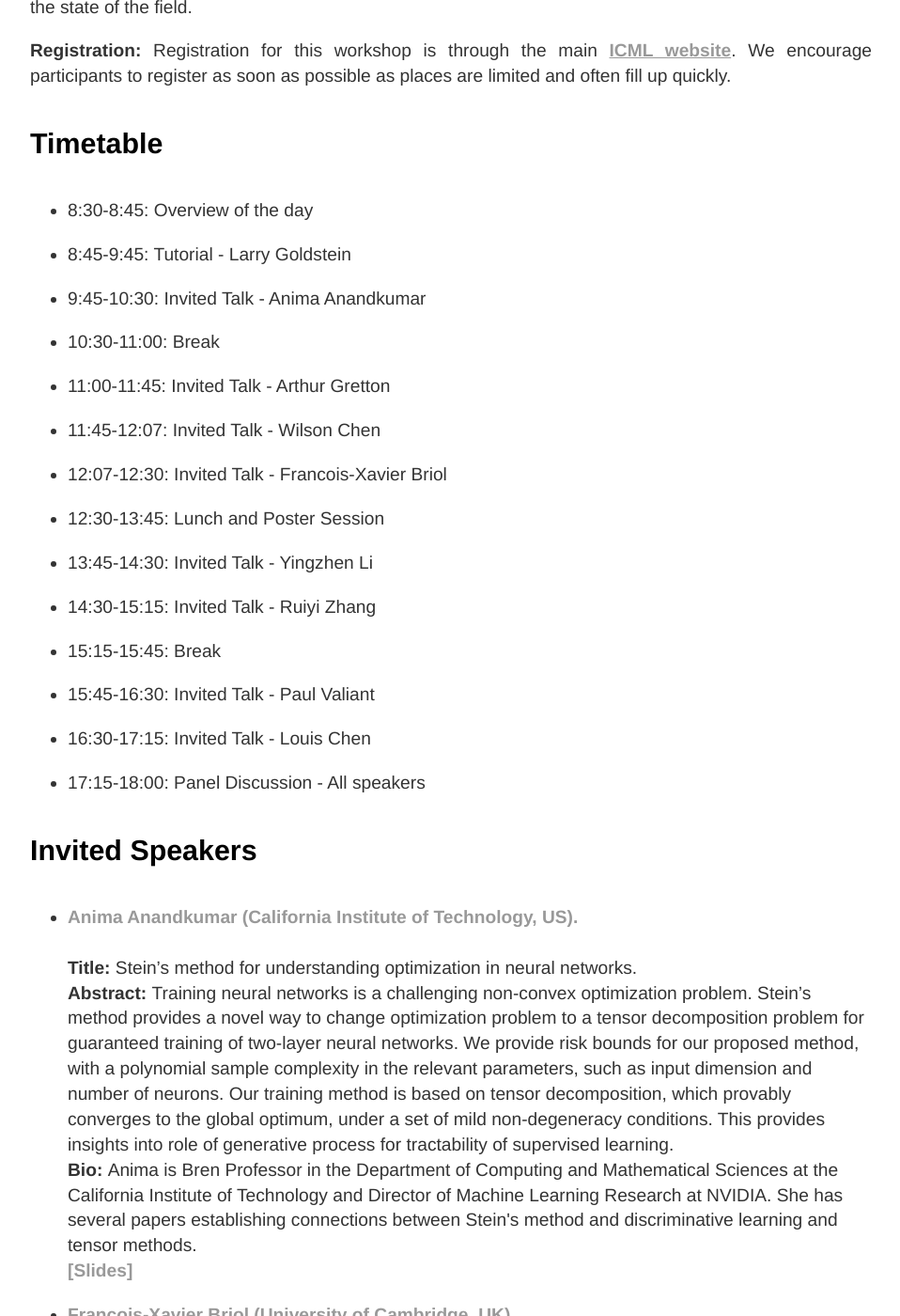
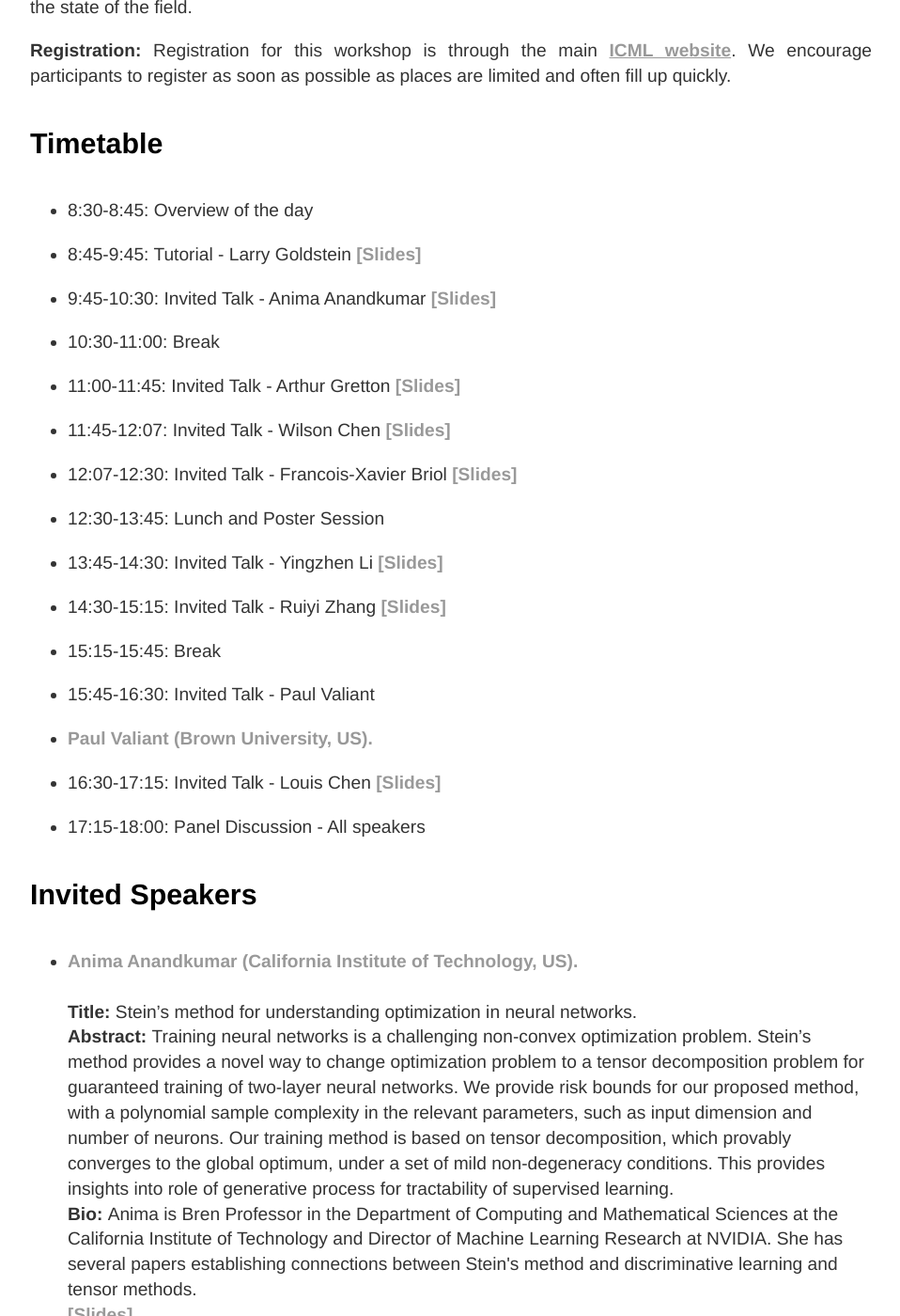
Before and after one commit to steinworkshop/steinworkshop.github.io, a Jekyll site: the page built from index.html, in a window 1280 px wide and 1400 px high, scrolled down 1068 px. Shown: the whole window at 94% size, without its empty margins (160-1118 px from the left). Built offline with Jekyll 4.4.1, drawn with Linux system fonts in a browser that asks for light colours.

Commit message:
tutorial slides

```diff
--- a/index.html
+++ b/index.html
@@ -30,18 +30,18 @@ title: ICML Workshop on Stein's Method
 
 	<ul>
 		<li>8:30-8:45: Overview of the day </li>
-		<li>8:45-9:45: Tutorial - Larry Goldstein </li>
-		<li>9:45-10:30: Invited Talk - Anima Anandkumar</li>
+		<li>8:45-9:45: Tutorial - Larry Goldstein <a href="https://steinworkshop.github.io/slides/larry_goldstein.pdf"><strong>[Slides]</strong></a></li>
+		<li>9:45-10:30: Invited Talk - Anima Anandkumar <a href="https://steinworkshop.github.io/slides/anima_anandkumar.pptx"><strong>[Slides]</strong></a></li>
 		<li>10:30-11:00: Break</li>
-		<li>11:00-11:45: Invited Talk - Arthur Gretton</li>
-		<li>11:45-12:07: Invited Talk - Wilson Chen </li>
-		<li>12:07-12:30: Invited Talk - Francois-Xavier Briol </li>
+		<li>11:00-11:45: Invited Talk - Arthur Gretton <a href="https://steinworkshop.github.io/slides/arthur_gretton.pdf"><strong>[Slides]</strong></a></li>
+		<li>11:45-12:07: Invited Talk - Wilson Chen <a href="https://steinworkshop.github.io/slides/wilson_chen.pdf"><strong>[Slides]</strong></a><br/></li>
+		<li>12:07-12:30: Invited Talk - Francois-Xavier Briol <a href="https://steinworkshop.github.io/slides/francoisxavier_briol.pdf"><strong>[Slides]</strong></a></li>
 		<li>12:30-13:45: Lunch and Poster Session</li>
-		<li>13:45-14:30: Invited Talk - Yingzhen Li</li>
-		<li>14:30-15:15: Invited Talk - Ruiyi Zhang</li>
+		<li>13:45-14:30: Invited Talk - Yingzhen Li <a href="https://steinworkshop.github.io/slides/yingzhen_li.pdf"><strong>[Slides]</strong></a></li>
+		<li>14:30-15:15: Invited Talk - Ruiyi Zhang <a href="https://steinworkshop.github.io/slides/ruiyi_zhang.pdf"><strong>[Slides]</strong></a></li>
 		<li>15:15-15:45: Break</li>
-		<li>15:45-16:30: Invited Talk - Paul Valiant</li>
-		<li>16:30-17:15: Invited Talk - Louis Chen</li>
+		<li>15:45-16:30: Invited Talk - Paul Valiant <li> <strong><a href="http://cs.brown.edu/~pvaliant/"> Paul Valiant (Brown University, US).</a></strong> </li>
+		<li>16:30-17:15: Invited Talk - Louis Chen <a href="https://steinworkshop.github.io/slides/louis_chen.pdf"><strong>[Slides]</strong></a></li>
 		<li>17:15-18:00: Panel Discussion - All speakers</li>
 	</ul>
 
```
Also changed, not shown: 2 other files.
